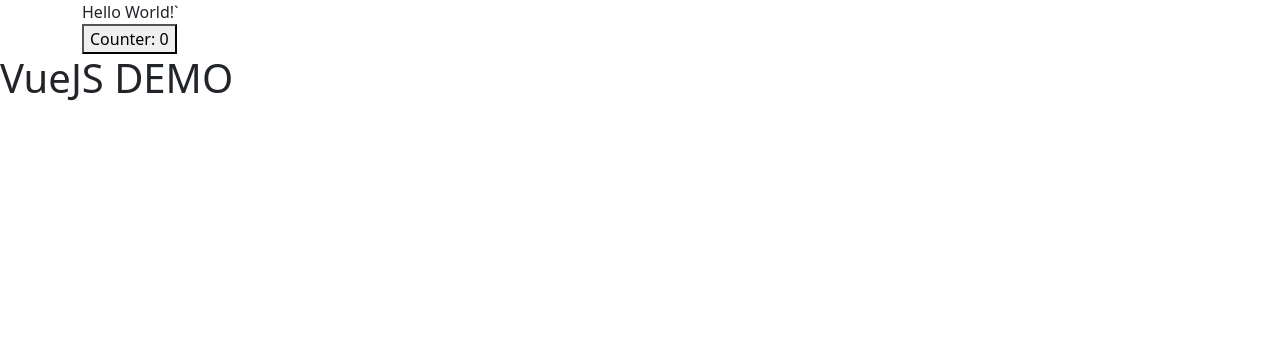
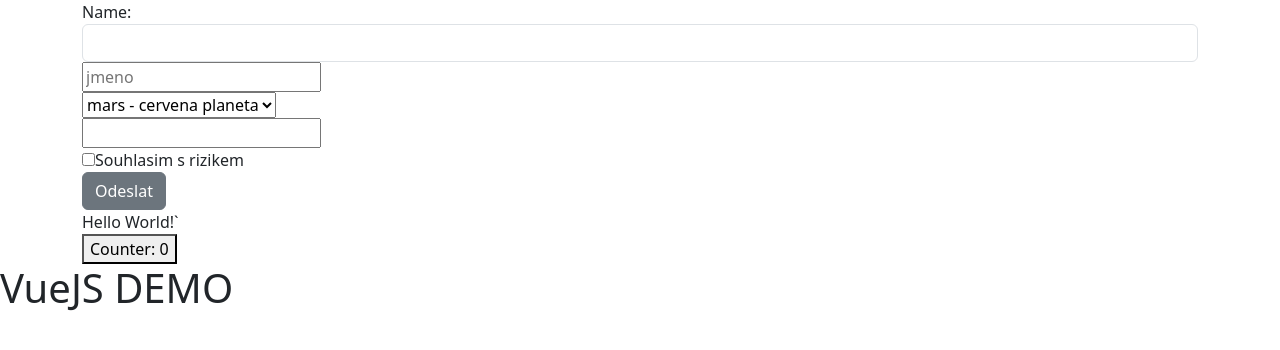
Before and after one commit to gyarab/2025_wt_kadlec, a plain HTML site: page vuejs/index.html in a window 1280 px wide. Drawn offline with nearby package versions, Linux system fonts and the light colour scheme.

Commit message:
Enhance VueJS demo with form elements
Added a form with input fields and a select dropdown to the VueJS demo.

```diff
--- a/vuejs/index.html
+++ b/vuejs/index.html
@@ -10,7 +10,35 @@
 <body>
     <div class="container">
         <a href="https://vuejs.org/guide/introduction"></a>
-          <div id="app">{{ message }}`
+          <div id="app">
+            <form>
+                <div>
+
+                        Name: <input class="form-control">
+                    <input type="text" name="name" placeholder="jmeno">
+                </div>
+                <div>
+
+                    <select name="planet">
+                        <option value="mars">mars - cervena planeta</option>
+                        <option value="venuse">venuse -</option>
+                    </select>
+                </div>
+                <div>
+
+                    <input type="number" name="days" id="days">
+                </div>
+                <div>
+
+                    <input type="checkbox" id="terms">
+                    <label for="terms">Souhlasim s rizikem</label>
+                </div>
+                <div>
+                    <button class="btn btn-secondary">Odeslat</button>
+                </div>
+            </form>
+
+            {{ message }}`
 
                 <br>
 
```
